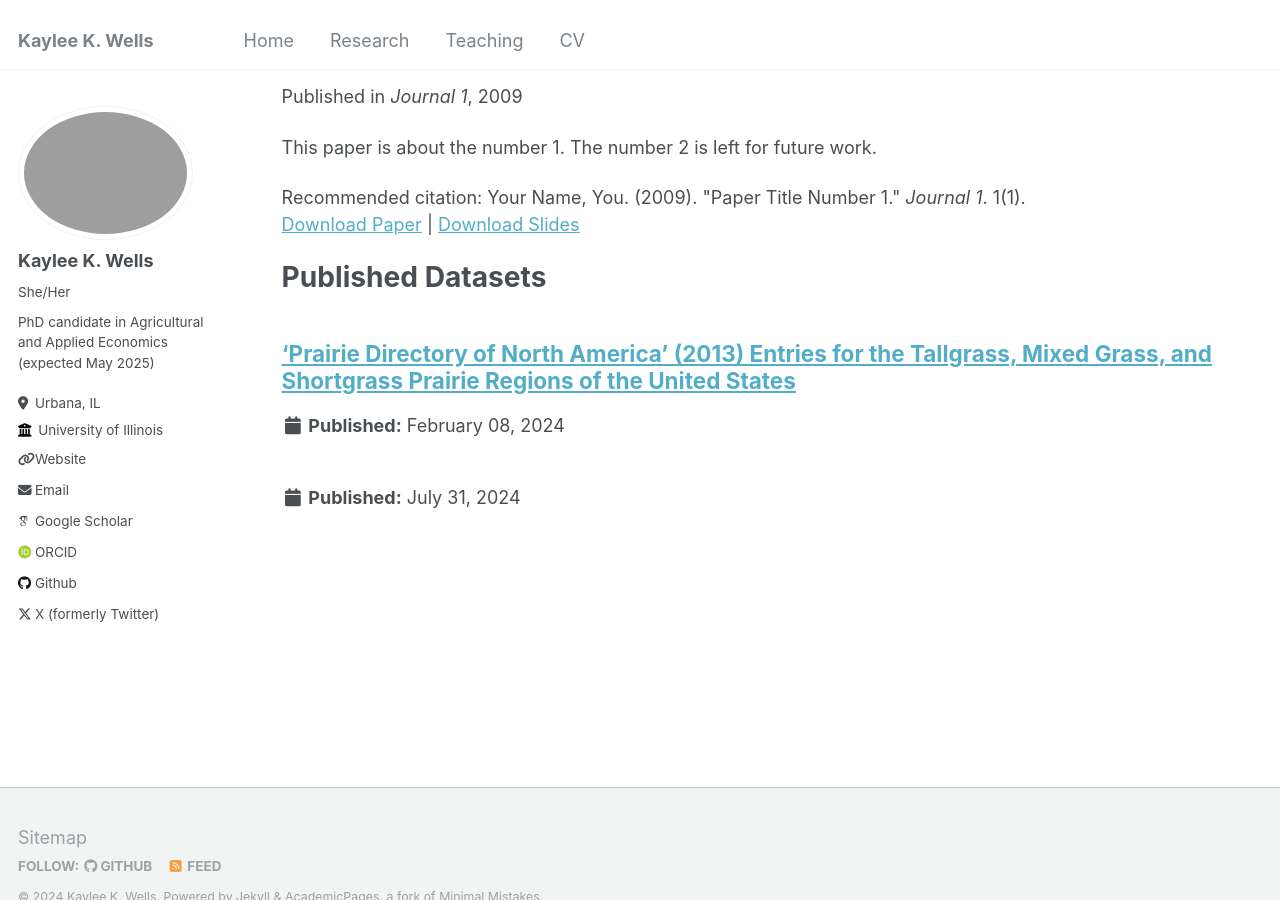
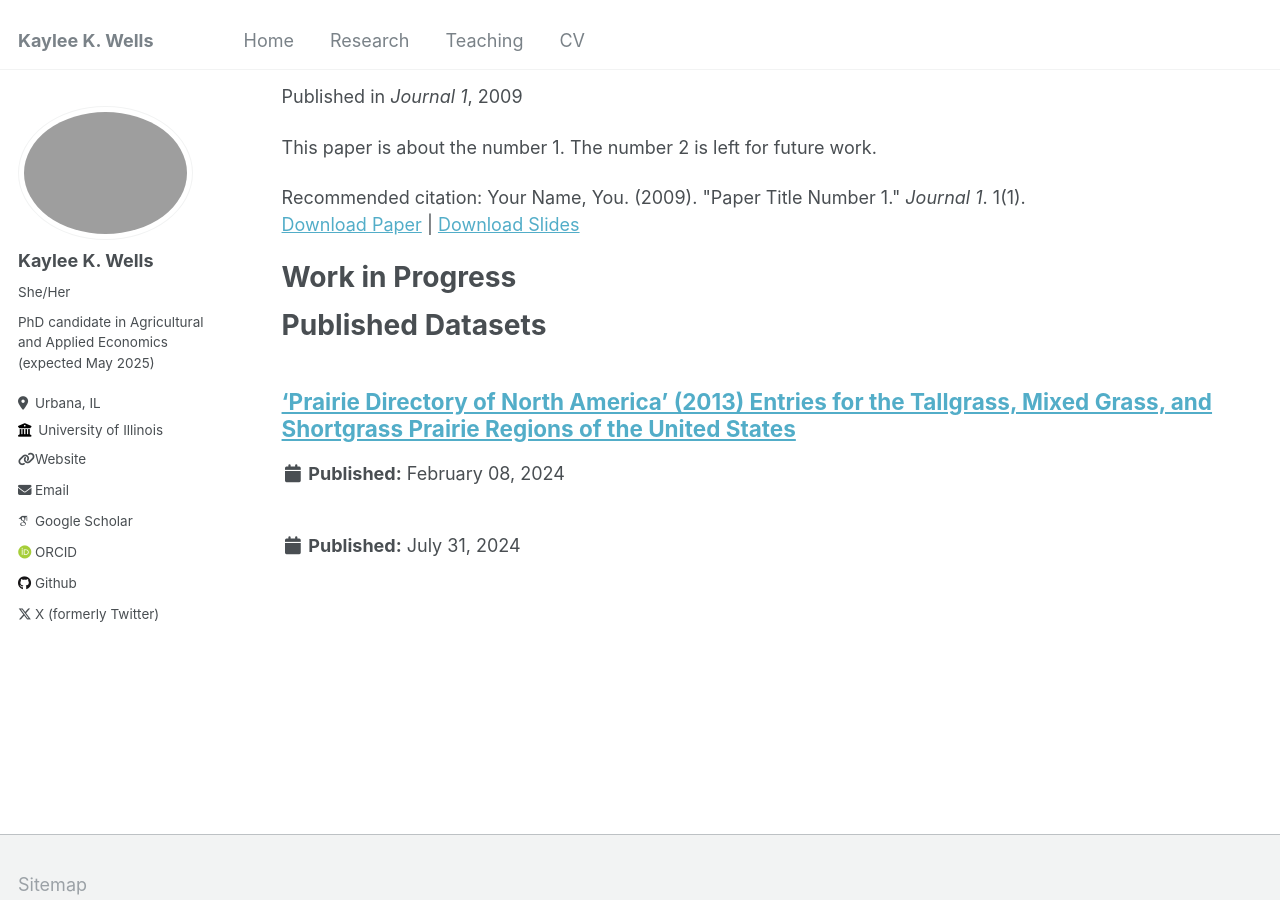
Before and after one commit to KayleeWells/KayleeWells.github.io, a Jekyll site: the page built from _pages/research.md, in a window 1280 px wide and 900 px high, scrolled down 950 px. Built offline with Jekyll 4.4.1, drawn with Linux system fonts in a browser that asks for light colours; some web fonts are replaced.

Commit message:
Update research.md

```diff
--- a/_pages/research.md
+++ b/_pages/research.md
@@ -17,6 +17,10 @@ Peer-Reviewed Publications
   {% include archive-single.html %}
 {% endfor %}
 
+Work in Progress
+====
+
+
 Published Datasets
 =====
 {% for post in site.datasets reversed %}
```
